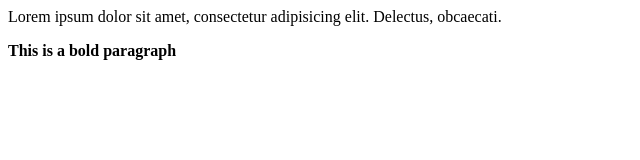
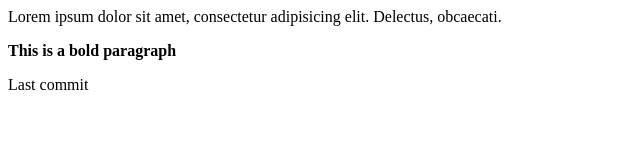
Before and after one commit to ethanq816/git-group-collab, a plain HTML site: page index.html in a window 1280 px wide. Shown: the full height of the page, 0-640 px from the left. Drawn offline with Linux system fonts and the light colour scheme.

Commit message:
3rd commit

```diff
--- a/index.html
+++ b/index.html
@@ -8,7 +8,7 @@
 </head>
 <p>Lorem ipsum dolor sit amet, consectetur adipisicing elit. Delectus, obcaecati.</p>
 <p><b>This is a bold paragraph</b></p>
-
+<p>Last commit</p>
 
 <body>
 
```
